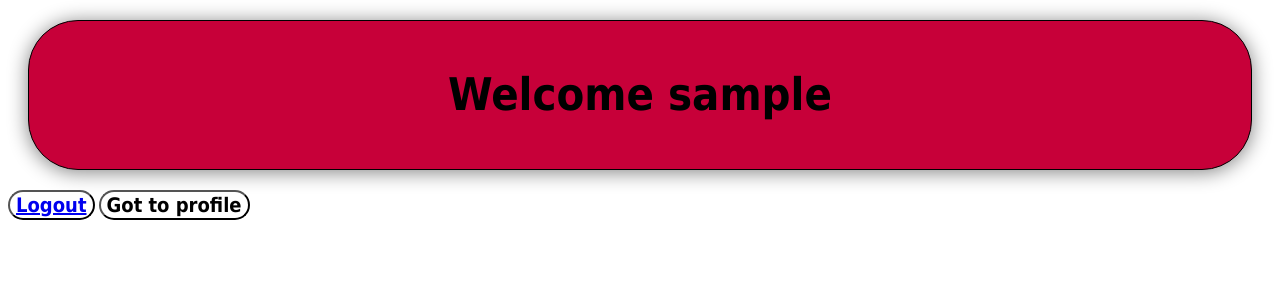
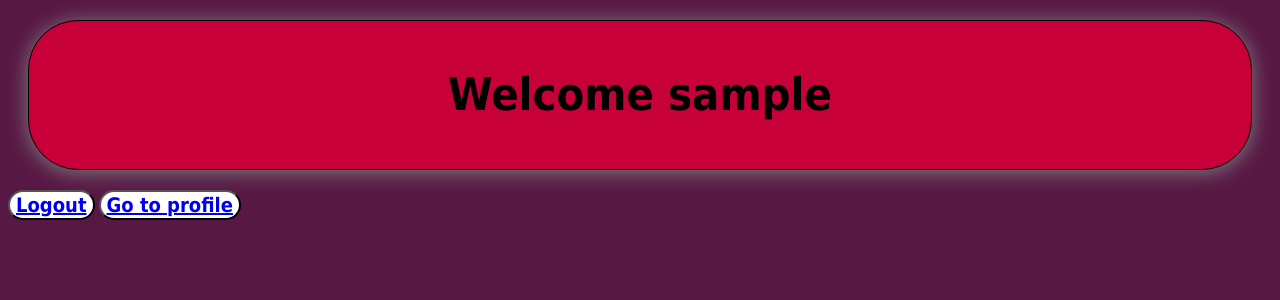
Before and after one commit to margaret84pazos/symptomTracker-, a Python web app: template templates/home.html in a window 1280 px wide. Shown: the top 300 px of the page. Run offline with Jinja, Linux system fonts and the light colour scheme; the template is opened without the code that fills it: most values are stand-ins (such as "Sample title", 1, 10 or a date in 2020); some libraries are stand-ins or nearby versions.

Commit message:
Made a few changes.

```diff
--- a/main.py
+++ b/main.py
@@ -40,6 +40,11 @@ class MainHandler(webapp2.RequestHandler):
 
 class ProfileHandler(webapp2.RequestHandler):
     def get(self):
+        urlsafe_key = self.request.get('key')
+
+        profile_key = ndb.Key(urlsafe=urlsafe_key)
+        profile = profile_key.get()
+
         profile_query = Profile.query()
         profileInfo = profile_query.fetch()
         template_vars = {
--- a/templates/home.html
+++ b/templates/home.html
@@ -5,7 +5,7 @@
   </head>
   <style>
     body {
-      background: white;
+      background: #581845;
       margin: 0,
     }
     h1 {
@@ -48,7 +48,7 @@
   <h2>Welcome {{ username }} </h2>
   </header>
   <button><a href="{{ logout }}" class = "button">Logout</a></button>
-  <button id = "profile">Got to profile</button>
+  <button id = "profile"><a href="profile.js"</a>Go to profile</button>
   {% else %}
   <header>
   <h1>Welcome to Symptom Tracker</h1>
--- a/templates/profile.html
+++ b/templates/profile.html
@@ -4,6 +4,7 @@
     <title>Welcome To Your Profile </title>
   </head>
   <body>
+    <h1> Hello world.</h1>
 
   </body>
 </html>
```
Also changed, not shown: index.yaml (line endings or trailing spaces).
